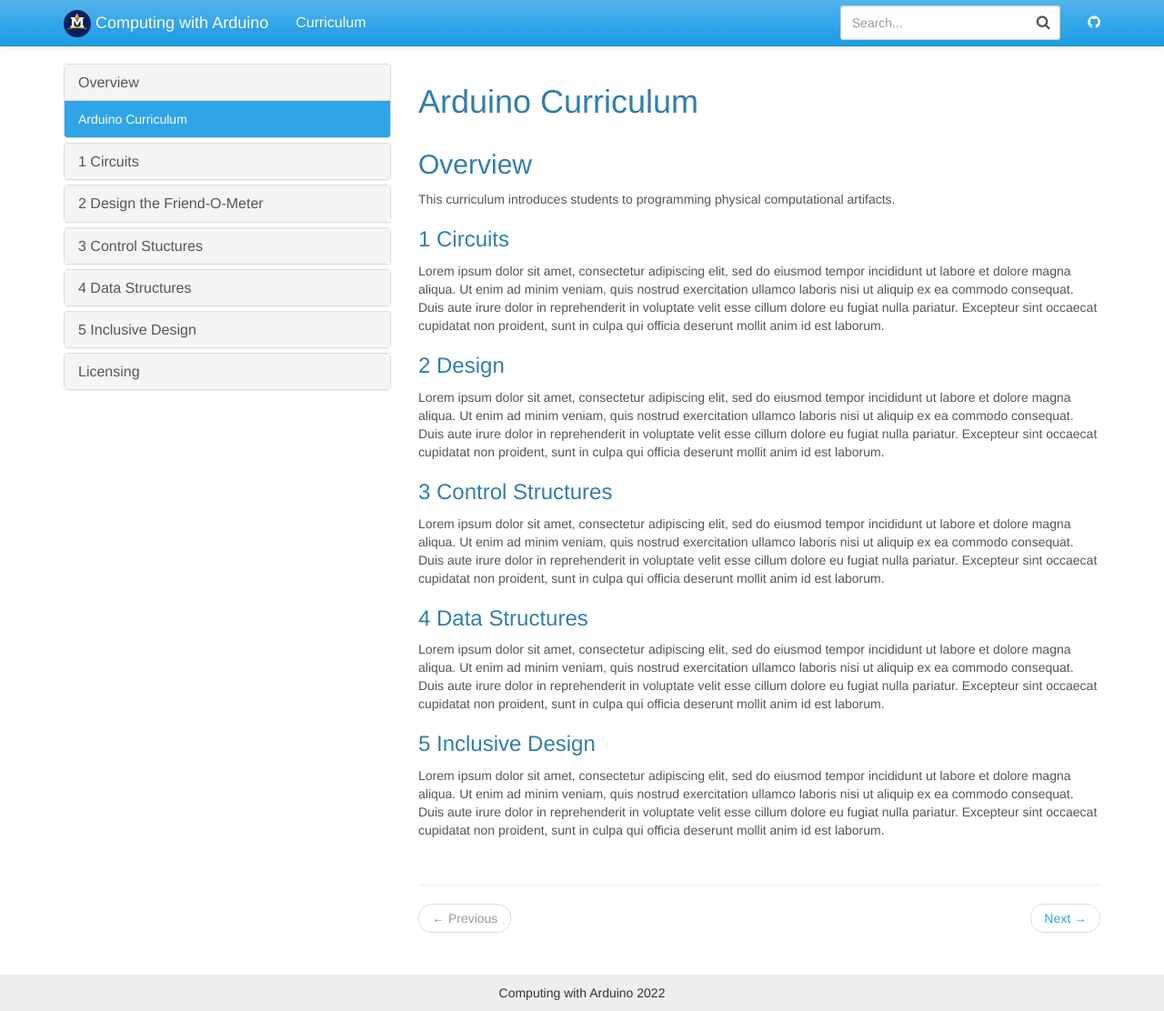
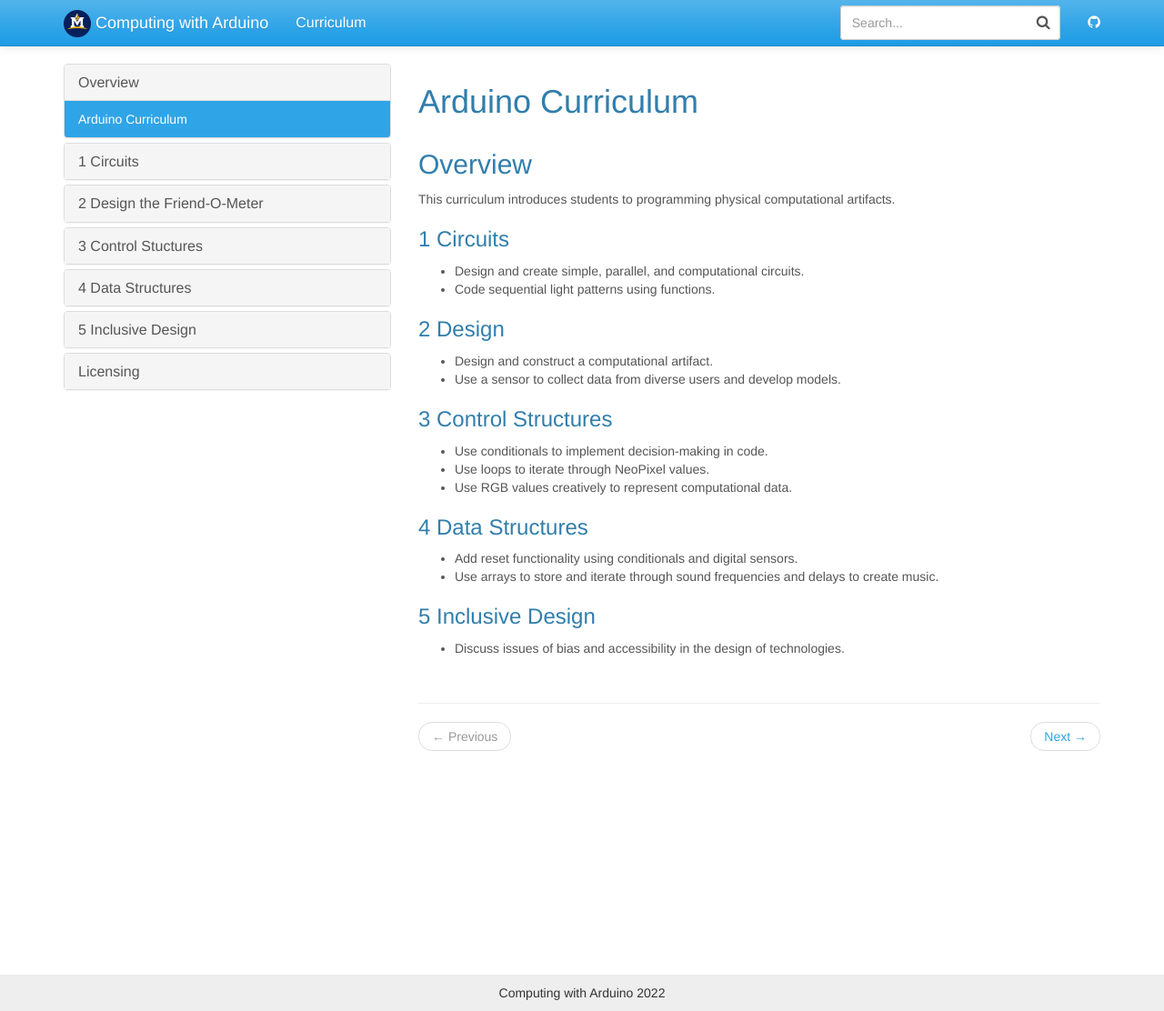
Before and after one commit to jake-chipps/friendometer, a Jekyll site: the page built from _docs/index.md, in a window 1280 px wide and 1112 px high. Shown: the whole window at 91% size. Built offline with Jekyll 4.4.1, drawn with Linux system fonts in a browser that asks for light colours.

Commit message:
Add content

```diff
--- a/_docs/index.md
+++ b/_docs/index.md
@@ -9,16 +9,21 @@ redirect_from: /docs/index.html
 This curriculum introduces students to programming physical computational artifacts.
 
 ### 1 Circuits
-Lorem ipsum dolor sit amet, consectetur adipiscing elit, sed do eiusmod tempor incididunt ut labore et dolore magna aliqua. Ut enim ad minim veniam, quis nostrud exercitation ullamco laboris nisi ut aliquip ex ea commodo consequat. Duis aute irure dolor in reprehenderit in voluptate velit esse cillum dolore eu fugiat nulla pariatur. Excepteur sint occaecat cupidatat non proident, sunt in culpa qui officia deserunt mollit anim id est laborum.
+- Design and create simple, parallel, and computational circuits.
+- Code sequential light patterns using functions.
 
 ### 2 Design
-Lorem ipsum dolor sit amet, consectetur adipiscing elit, sed do eiusmod tempor incididunt ut labore et dolore magna aliqua. Ut enim ad minim veniam, quis nostrud exercitation ullamco laboris nisi ut aliquip ex ea commodo consequat. Duis aute irure dolor in reprehenderit in voluptate velit esse cillum dolore eu fugiat nulla pariatur. Excepteur sint occaecat cupidatat non proident, sunt in culpa qui officia deserunt mollit anim id est laborum.
+- Design and construct a computational artifact.
+- Use a sensor to collect data from diverse users and develop models.
 
 ### 3 Control Structures
-Lorem ipsum dolor sit amet, consectetur adipiscing elit, sed do eiusmod tempor incididunt ut labore et dolore magna aliqua. Ut enim ad minim veniam, quis nostrud exercitation ullamco laboris nisi ut aliquip ex ea commodo consequat. Duis aute irure dolor in reprehenderit in voluptate velit esse cillum dolore eu fugiat nulla pariatur. Excepteur sint occaecat cupidatat non proident, sunt in culpa qui officia deserunt mollit anim id est laborum.
+- Use conditionals to implement decision-making in code.
+- Use loops to iterate through NeoPixel values.
+- Use RGB values creatively to represent computational data.
 
 ### 4 Data Structures
-Lorem ipsum dolor sit amet, consectetur adipiscing elit, sed do eiusmod tempor incididunt ut labore et dolore magna aliqua. Ut enim ad minim veniam, quis nostrud exercitation ullamco laboris nisi ut aliquip ex ea commodo consequat. Duis aute irure dolor in reprehenderit in voluptate velit esse cillum dolore eu fugiat nulla pariatur. Excepteur sint occaecat cupidatat non proident, sunt in culpa qui officia deserunt mollit anim id est laborum.
+- Add reset functionality using conditionals and digital sensors.
+- Use arrays to store and iterate through sound frequencies and delays to create music.
 
 ### 5 Inclusive Design
-Lorem ipsum dolor sit amet, consectetur adipiscing elit, sed do eiusmod tempor incididunt ut labore et dolore magna aliqua. Ut enim ad minim veniam, quis nostrud exercitation ullamco laboris nisi ut aliquip ex ea commodo consequat. Duis aute irure dolor in reprehenderit in voluptate velit esse cillum dolore eu fugiat nulla pariatur. Excepteur sint occaecat cupidatat non proident, sunt in culpa qui officia deserunt mollit anim id est laborum.
+- Discuss issues of bias and accessibility in the design of technologies.
```
Also changed, not shown: _docs/lessons/5-1.md (+2 -1 lines).
